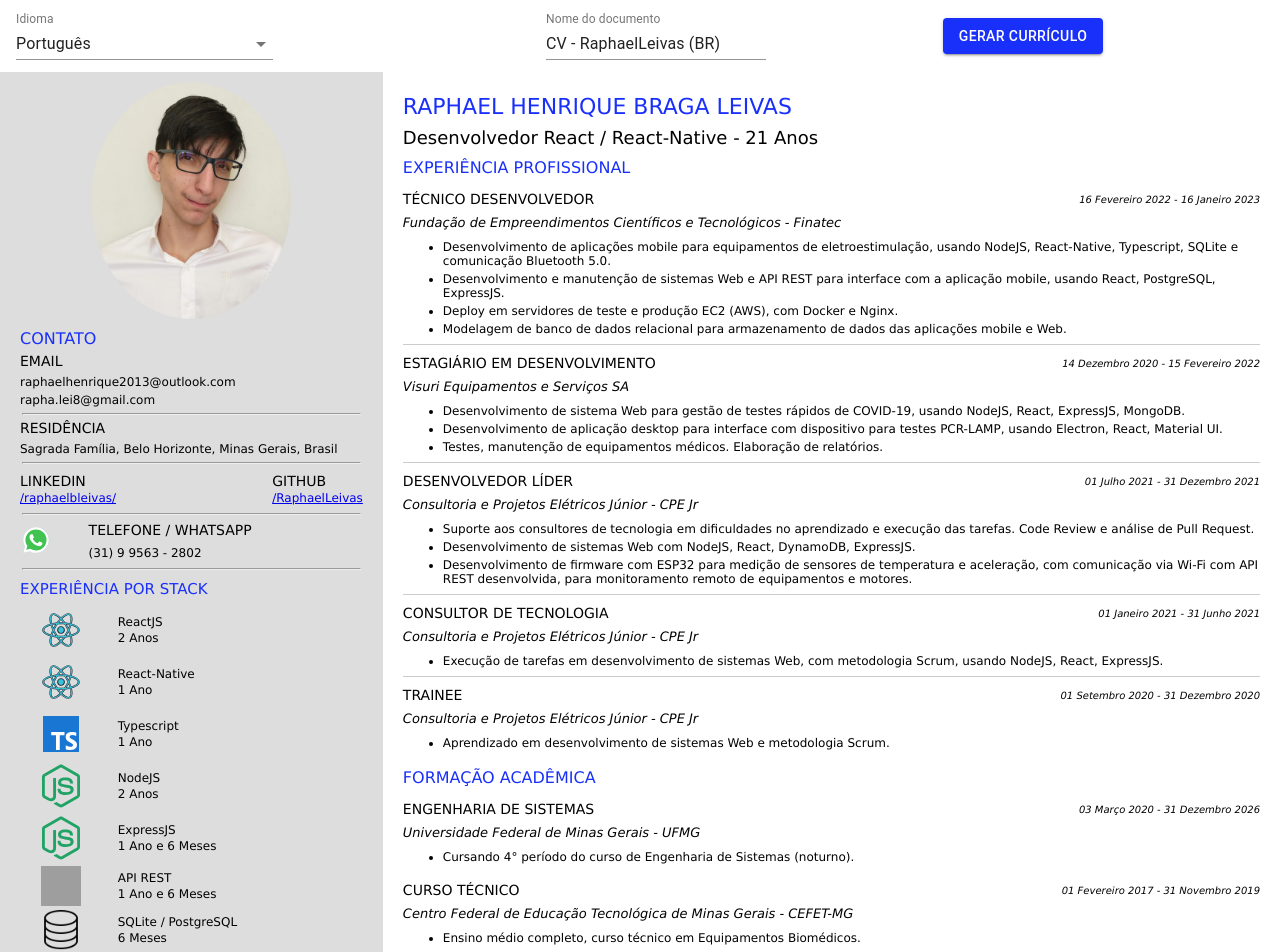
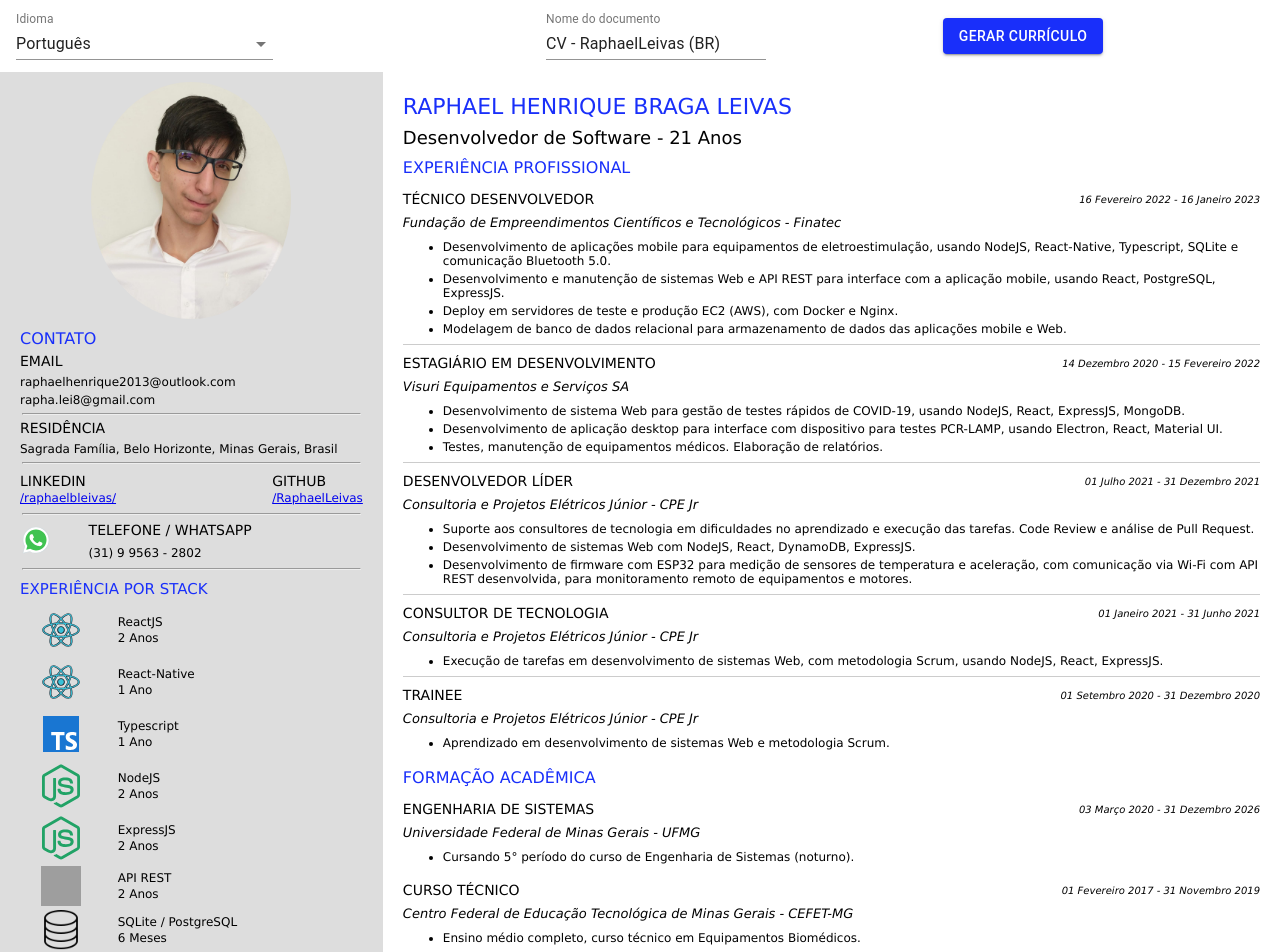
Before and after one commit to RaphaelLeivas/cv-generator, a React (Create React App) app: page / in a window 1280 px wide. Shown: the top 952 px of the page. Built offline with nearby package versions, Linux system fonts and the light colour scheme; grey boxes are pictures that could not be loaded.

Commit message:
update CV

```diff
--- a/src/components/CV.tsx
+++ b/src/components/CV.tsx
@@ -251,13 +251,13 @@ export const CV = React.forwardRef<HTMLDivElement>((props, ref) => {
           <StackExperienceRow
             Icon={NodejsIcon}
             name="ExpressJS"
-            experience={`1 ${t('year')} ${t('and')} 6 ${t('months')}`}
+            experience={`2 ${t('years')}`}
           />
 
           <StackExperienceRow
             src={apiIcon}
             name="API REST"
-            experience={`1 ${t('year')} ${t('and')} 6 ${t('months')}`}
+            experience={`2 ${t('years')}`}
           />
 
           <StackExperienceRow
--- a/src/translations/en.ts
+++ b/src/translations/en.ts
@@ -14,7 +14,7 @@ const en = {
   month: 'Month',
   months: 'Months',
   brazil: 'Brazil',
-  subtitle: 'React / React-Native Developer',
+  subtitle: 'Software Developer',
   professionalExperience: 'Professional Experience',
   techinicianDeveloper: 'Technician Developer',
   finatec: 'Foundation of Scientific and Technological Enterprises - Finatec',
@@ -60,7 +60,7 @@ const en = {
   systemsEngineerUndergraduate: 'Systems Engineering',
   ufmg: 'Federal University of Minas Gerais - UFMG',
   ufmg1:
-    'Studying 4th semester of Systems Engineering course, total of 12 semesters. Classes are at night on campus.',
+    'Studying 5th semester of Systems Engineering course, total of 12 semesters. Classes are at night on campus.',
   and: 'and',
   cefetTechinician: 'Techician Course',
   cefet: 'Federal Center of Techonological Education of Minas Gerais - CEFET-MG',
--- a/src/translations/pt.ts
+++ b/src/translations/pt.ts
@@ -14,7 +14,7 @@ const pt = {
   month: 'Mês',
   months: 'Meses',
   brazil: 'Brasil',
-  subtitle: 'Desenvolvedor React / React-Native',
+  subtitle: 'Desenvolvedor de Software',
   professionalExperience: 'Experiência Profissional',
   techinicianDeveloper: 'Técnico Desenvolvedor',
   finatec: 'Fundação de Empreendimentos Científicos e Tecnológicos - Finatec',
@@ -58,7 +58,7 @@ const pt = {
   academicFormation: 'Formação Acadêmica',
   systemsEngineerUndergraduate: 'Engenharia de Sistemas',
   ufmg: 'Universidade Federal de Minas Gerais - UFMG',
-  ufmg1: 'Cursando 4° período do curso de Engenharia de Sistemas (noturno).',
+  ufmg1: 'Cursando 5° período do curso de Engenharia de Sistemas (noturno).',
   and: 'e',
   cefetTechinician: 'Curso técnico',
   cefet: 'Centro Federal de Educação Tecnológica de Minas Gerais - CEFET-MG',
```
